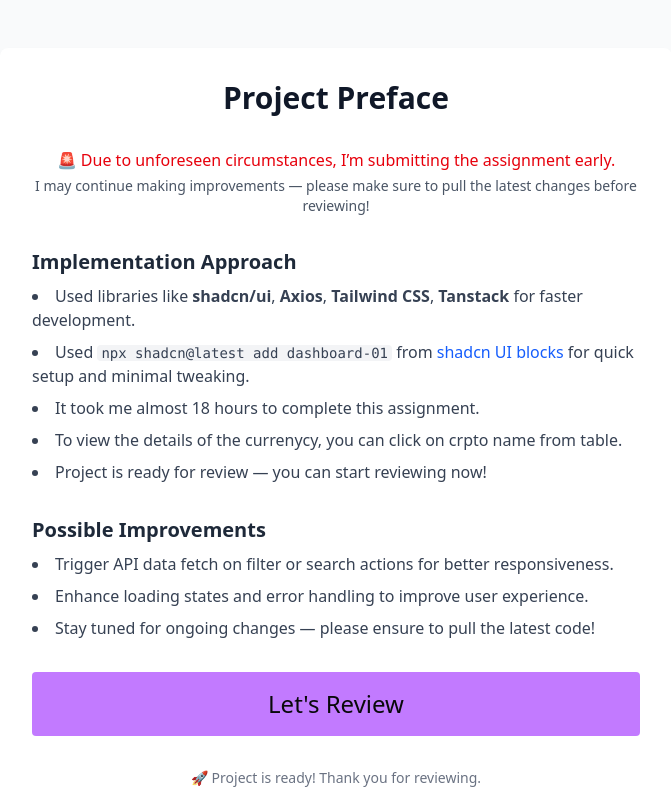
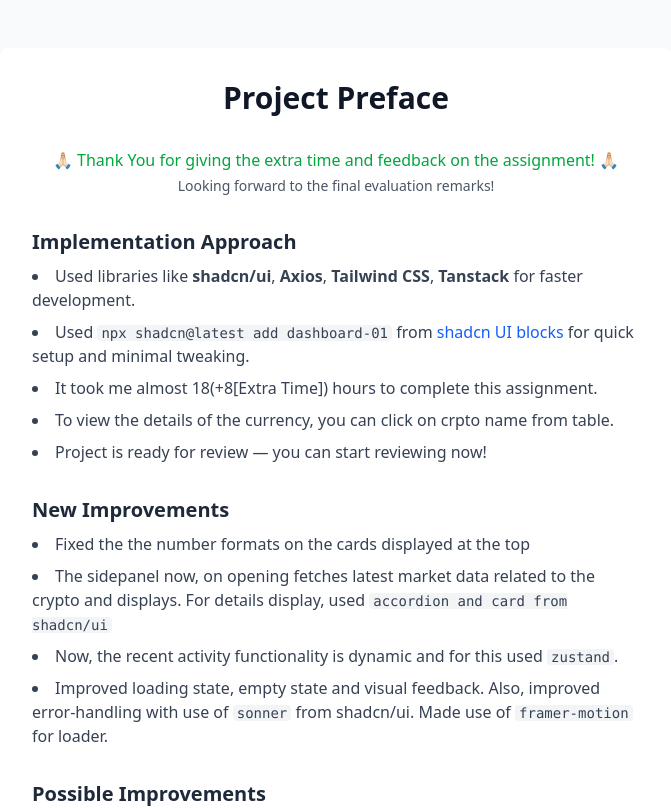
Before and after one commit to AshishBagdane/tokenfolio-assignment, a Next.js app: page / in a window 1280 px wide. Shown: the top 808 px of the page, without its empty margins (304-975 px from the left). Built offline with nearby package versions, Linux system fonts and the light colour scheme.

Commit message:
docs: add newly made improvement details as per remarks along with some possible improvements

```diff
--- a/src/app/page.tsx
+++ b/src/app/page.tsx
@@ -11,13 +11,12 @@
 
         {/* Important Note */}
         <section>
-          <p className="text-red-600 text-center font-medium">
-            🚨 Due to unforeseen circumstances, I’m submitting the assignment
-            early.
+          <p className="text-green-600 text-center font-medium">
+            🙏🏻 Thank You for giving the extra time and feedback on the
+            assignment! 🙏🏻
           </p>
           <p className="text-gray-600 text-center text-sm mt-1">
-            I may continue making improvements — please make sure to pull the
-            latest changes before reviewing!
+            Looking forward to the final evaluation remarks!
           </p>
         </section>
 
@@ -47,12 +46,49 @@
               </a>{" "}
               for quick setup and minimal tweaking.
             </li>
-            <li>It took me almost 18 hours to complete this assignment.</li>
             <li>
-              To view the details of the currenycy, you can click on crpto name
+              It took me almost 18(+8[Extra Time]) hours to complete this
+              assignment.
+            </li>
+            <li>
+              To view the details of the currency, you can click on crpto name
               from table.
             </li>
             <li>Project is ready for review — you can start reviewing now!</li>
+          </ul>
+        </section>
+
+        {/* Improvements */}
+        <section>
+          <h2 className="text-xl font-semibold text-gray-800 mb-2 mt-6">
+            New Improvements
+          </h2>
+          <ul className="list-disc list-inside space-y-2 text-gray-700">
+            <li>
+              Fixed the the number formats on the cards displayed at the top
+            </li>
+            <li>
+              The sidepanel now, on opening fetches latest market data related
+              to the crypto and displays. For details display, used{" "}
+              <code className="bg-gray-100 px-1 rounded text-sm">
+                accordion and card from shadcn/ui
+              </code>
+            </li>
+            <li>
+              Now, the recent activity functionality is dynamic and for this
+              used{" "}
+              <code className="bg-gray-100 px-1 rounded text-sm">zustand</code>.
+            </li>
+            <li>
+              Improved loading state, empty state and visual feedback. Also,
+              improved error-handling with use of{" "}
+              <code className="bg-gray-100 px-1 rounded text-sm">sonner</code>{" "}
+              from shadcn/ui. Made use of{" "}
+              <code className="bg-gray-100 px-1 rounded text-sm">
+                framer-motion
+              </code>{" "}
+              for loader.
+            </li>
           </ul>
         </section>
 
@@ -63,17 +99,16 @@
           </h2>
           <ul className="list-disc list-inside space-y-2 text-gray-700">
             <li>
-              Trigger API data fetch on filter or search actions for better
-              responsiveness.
+              Overall UI/UX design with a proper{" "}
+              <code className="bg-gray-100 px-1 rounded text-sm">
+                design system
+              </code>
             </li>
             <li>
-              Enhance loading states and error handling to improve user
-              experience.
+              Functionality-wise, more relevant details can be displayed. Maybe
+              with the use of proper charts/analytics.
             </li>
-            <li>
-              Stay tuned for ongoing changes — please ensure to pull the latest
-              code!
-            </li>
+            <li>Use of subtle animations (if needed)</li>
           </ul>
         </section>
 
```
